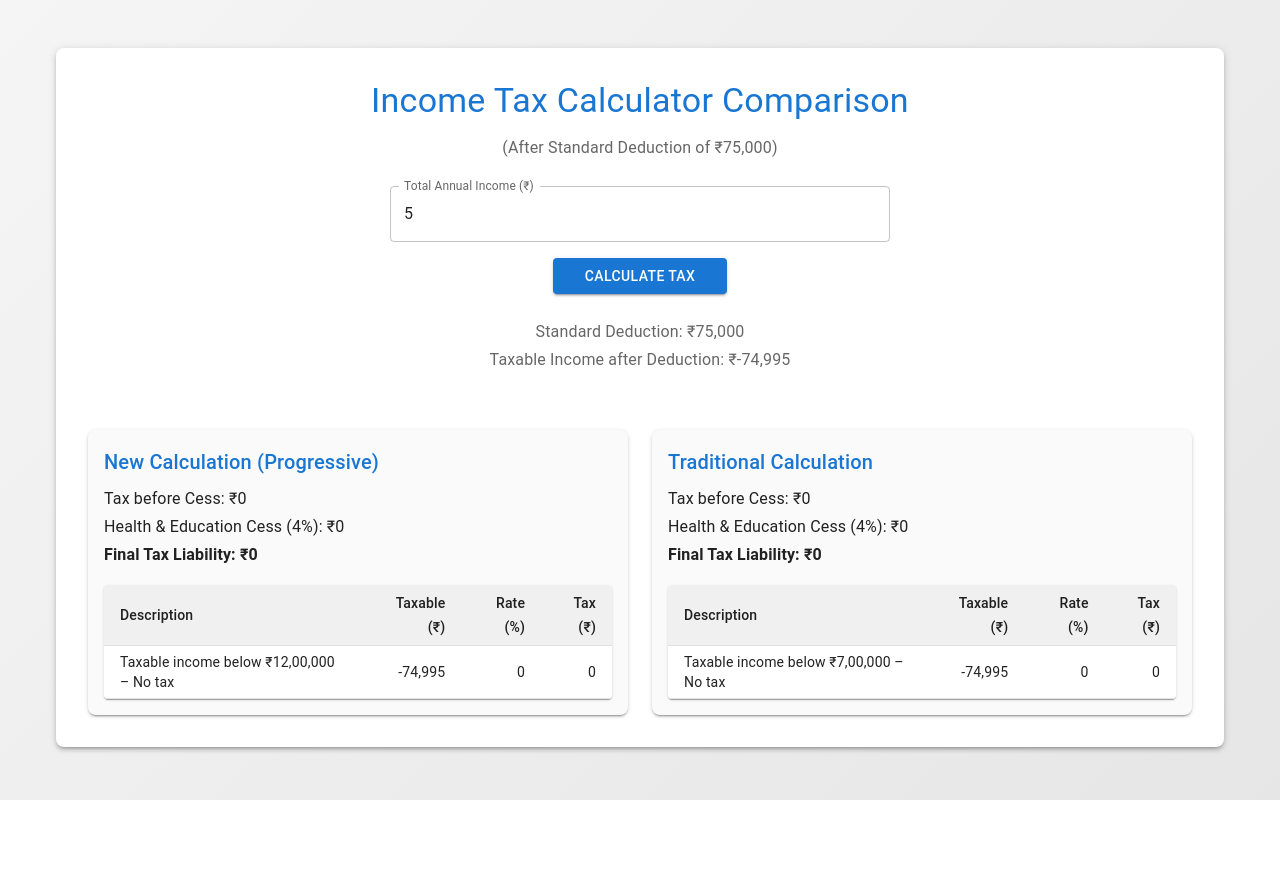
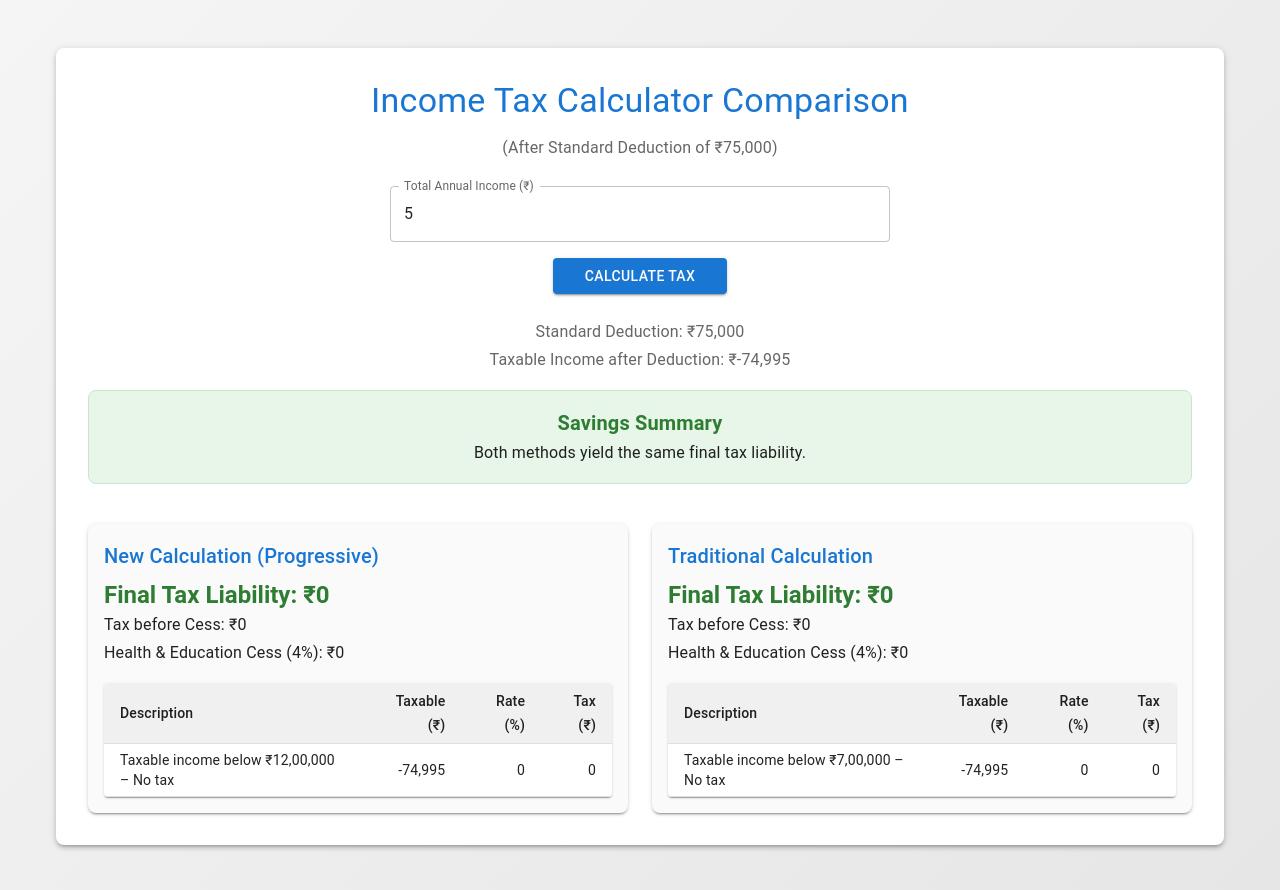
Before and after one commit to nabilnalakath/new-tax-calculator, a Next.js app: page / in a window 1280 px wide. Both pictures are taken after typing "5" into the empty fields and a click on the button "CALCULATE TAX". Shown: the top 890 px of the page. Before the commit the page ends 800 px from the top, so only its background shows below. Built offline with nearby package versions, Linux system fonts and the light colour scheme.

Commit message:
Updated sections

```diff
--- a/app/page.tsx
+++ b/app/page.tsx
@@ -86,7 +86,6 @@ const HomePage: React.FC = () => {
       const newItems: BreakdownItem[] = [];
       let remaining = taxableIncome;
 
-      // Process slabs from highest to lowest.
       if (remaining > 2400000) {
         const slab = remaining - 2400000;
         const slabTax = slab * 0.30;
@@ -159,7 +158,6 @@ const HomePage: React.FC = () => {
         newTotalTax += slabTax;
         remaining = 400000;
       }
-      // The first ₹4,00,000 is tax free.
       newItems.push({
         description: "₹0 to ₹4,00,000",
         taxable: 400000,
@@ -168,7 +166,6 @@ const HomePage: React.FC = () => {
       });
 
       setNewTax(newTotalTax);
-      // Reverse items to show slabs from lowest upward.
       setNewBreakdown(newItems.reverse());
     }
 
@@ -176,7 +173,6 @@ const HomePage: React.FC = () => {
     // Traditional Calculation
     // -------------------------------
     if (taxableIncome < 700000) {
-      // No tax if taxable income is below ₹7,00,000.
       setOldTax(0);
       setOldBreakdown([
         {
@@ -187,7 +183,6 @@ const HomePage: React.FC = () => {
         },
       ]);
     } else if (taxableIncome <= 1000000) {
-      // For taxable income between ₹7,00,000 and ₹10,00,000:
       const excess = taxableIncome - 700000;
       const taxExcess = excess * 0.10;
       const total = 20000 + taxExcess;
@@ -203,7 +198,6 @@ const HomePage: React.FC = () => {
         { description: "Fixed Component", taxable: 0, rate: 0, tax: 20000 },
       ]);
     } else if (taxableIncome <= 1200000) {
-      // For taxable income between ₹10,00,000 and ₹12,00,000:
       const excess = taxableIncome - 1000000;
       const taxExcess = excess * 0.15;
       const total = 50000 + taxExcess;
@@ -214,7 +208,7 @@ const HomePage: React.FC = () => {
           description: "₹7,00,001 to ₹10,00,000 (Fixed)",
           taxable: 300000,
           rate: 10,
-          tax: 20000 + 0.10 * 300000, // 20000 + 30000 = 50000
+          tax: 20000 + 0.10 * 300000,
         },
         {
           description: "Excess over ₹10,00,000 at 15%",
@@ -224,7 +218,6 @@ const HomePage: React.FC = () => {
         },
       ]);
     } else if (taxableIncome <= 1500000) {
-      // For taxable income between ₹12,00,001 and ₹15,00,000:
       const excess = taxableIncome - 1200000;
       const taxExcess = excess * 0.20;
       const total = 80000 + taxExcess;
@@ -251,7 +244,6 @@ const HomePage: React.FC = () => {
         },
       ]);
     } else {
-      // For taxable income above ₹15,00,000:
       const excess = taxableIncome - 1500000;
       const taxExcess = excess * 0.30;
       const total = 140000 + taxExcess;
@@ -286,12 +278,28 @@ const HomePage: React.FC = () => {
     }
   };
 
-  // Helper functions to calculate cess and final tax liability
+  // Helper function to calculate final tax liability including 4% cess
   const calculateFinalTax = (tax: number | null) =>
     tax !== null ? tax * (1 + CESS_RATE) : 0;
 
   const formatCurrency = (value: number) =>
     value.toLocaleString("en-IN", { maximumFractionDigits: 2 });
+
+  // Compute final tax liabilities for both methods
+  const finalNewTax = newTax !== null ? calculateFinalTax(newTax) : 0;
+  const finalOldTax = oldTax !== null ? calculateFinalTax(oldTax) : 0;
+
+  // Compute savings message
+  let savingsMessage = "";
+  if (newTax !== null && oldTax !== null) {
+    if (finalNewTax < finalOldTax) {
+      savingsMessage = `New Calculation saves you ₹${formatCurrency(finalOldTax - finalNewTax)} compared to Traditional Calculation.`;
+    } else if (finalOldTax < finalNewTax) {
+      savingsMessage = `Traditional Calculation saves you ₹${formatCurrency(finalNewTax - finalOldTax)} compared to New Calculation.`;
+    } else {
+      savingsMessage = "Both methods yield the same final tax liability.";
+    }
+  }
 
   return (
     <Container
@@ -359,7 +367,25 @@ const HomePage: React.FC = () => {
             </Typography>
           </Box>
         )}
-        <Grid container spacing={3} sx={{ mt: 4 }}>
+        {/* Savings Summary is now placed right after the taxable income details */}
+        {netIncome !== null && newTax !== null && oldTax !== null && (
+          <Box
+            sx={{
+              my: 2,
+              p: 2,
+              borderRadius: 2,
+              backgroundColor: "#e8f5e9",
+              border: "1px solid #c8e6c9",
+              textAlign: "center",
+            }}
+          >
+            <Typography variant="h6" sx={{ fontWeight: "bold", color: "#2e7d32" }}>
+              Savings Summary
+            </Typography>
+            <Typography variant="subtitle1">{savingsMessage}</Typography>
+          </Box>
+        )}
+        <Grid container spacing={3} sx={{ mt: 2 }}>
           {/* New Calculation */}
           <Grid item xs={12} md={6}>
             <Paper
@@ -377,14 +403,14 @@ const HomePage: React.FC = () => {
               </Typography>
               {newTax !== null && (
                 <>
+                  <Typography variant="h5" sx={{ fontWeight: "bold", color: "#2e7d32" }}>
+                    Final Tax Liability: ₹{formatCurrency(finalNewTax)}
+                  </Typography>
                   <Typography variant="subtitle1">
                     Tax before Cess: ₹{formatCurrency(newTax)}
                   </Typography>
                   <Typography variant="subtitle1">
                     Health &amp; Education Cess (4%): ₹{formatCurrency(newTax * CESS_RATE)}
-                  </Typography>
-                  <Typography variant="subtitle1" sx={{ fontWeight: "bold" }}>
-                    Final Tax Liability: ₹{formatCurrency(calculateFinalTax(newTax))}
                   </Typography>
                   <TableContainer component={Paper} sx={{ mt: 2 }}>
                     <Table size="small">
@@ -434,14 +460,14 @@ const HomePage: React.FC = () => {
               </Typography>
               {oldTax !== null && (
                 <>
+                  <Typography variant="h5" sx={{ fontWeight: "bold", color: "#2e7d32" }}>
+                    Final Tax Liability: ₹{formatCurrency(finalOldTax)}
+                  </Typography>
                   <Typography variant="subtitle1">
                     Tax before Cess: ₹{formatCurrency(oldTax)}
                   </Typography>
                   <Typography variant="subtitle1">
                     Health &amp; Education Cess (4%): ₹{formatCurrency(oldTax * CESS_RATE)}
-                  </Typography>
-                  <Typography variant="subtitle1" sx={{ fontWeight: "bold" }}>
-                    Final Tax Liability: ₹{formatCurrency(calculateFinalTax(oldTax))}
                   </Typography>
                   <TableContainer component={Paper} sx={{ mt: 2 }}>
                     <Table size="small">
```
